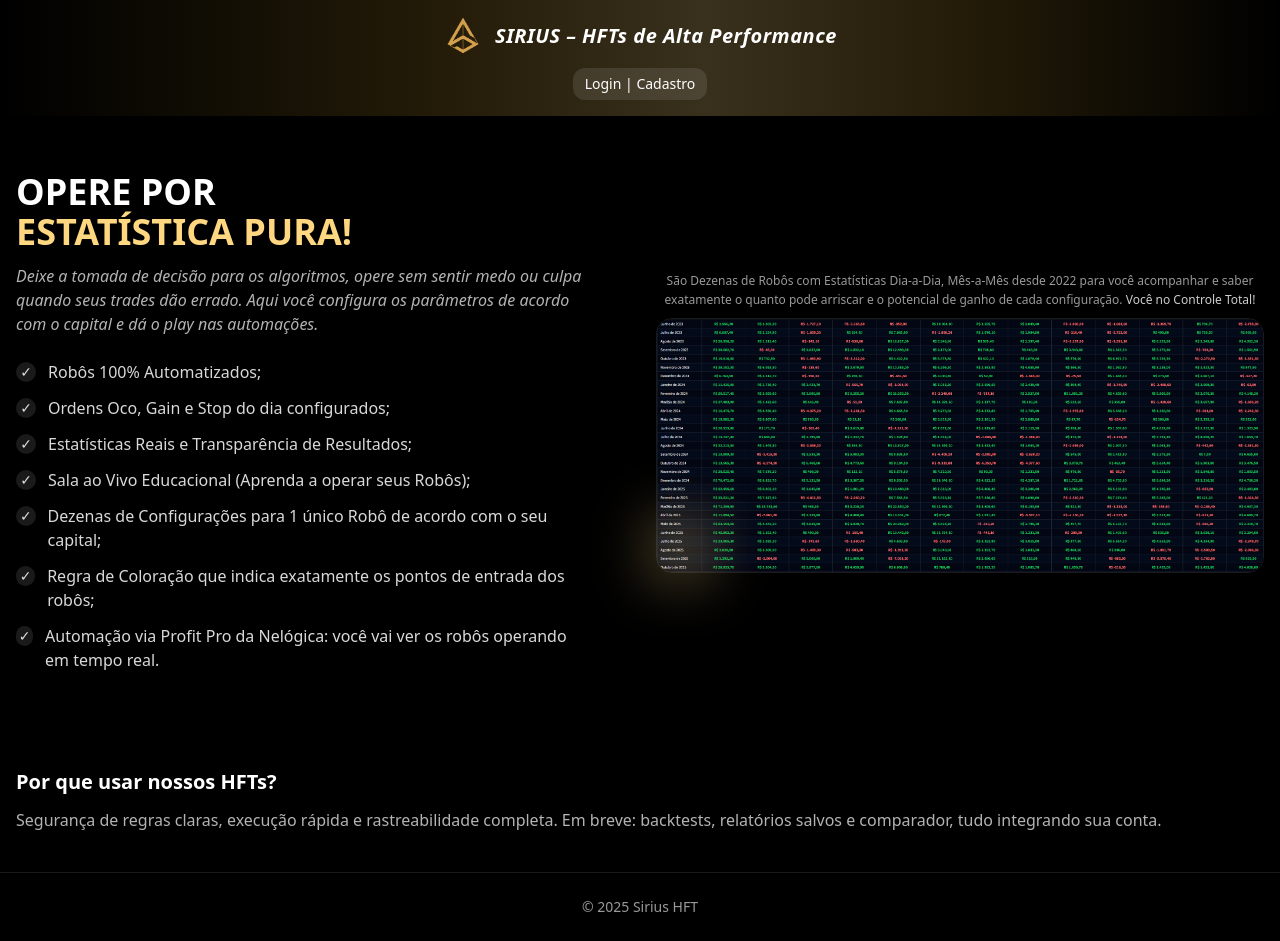
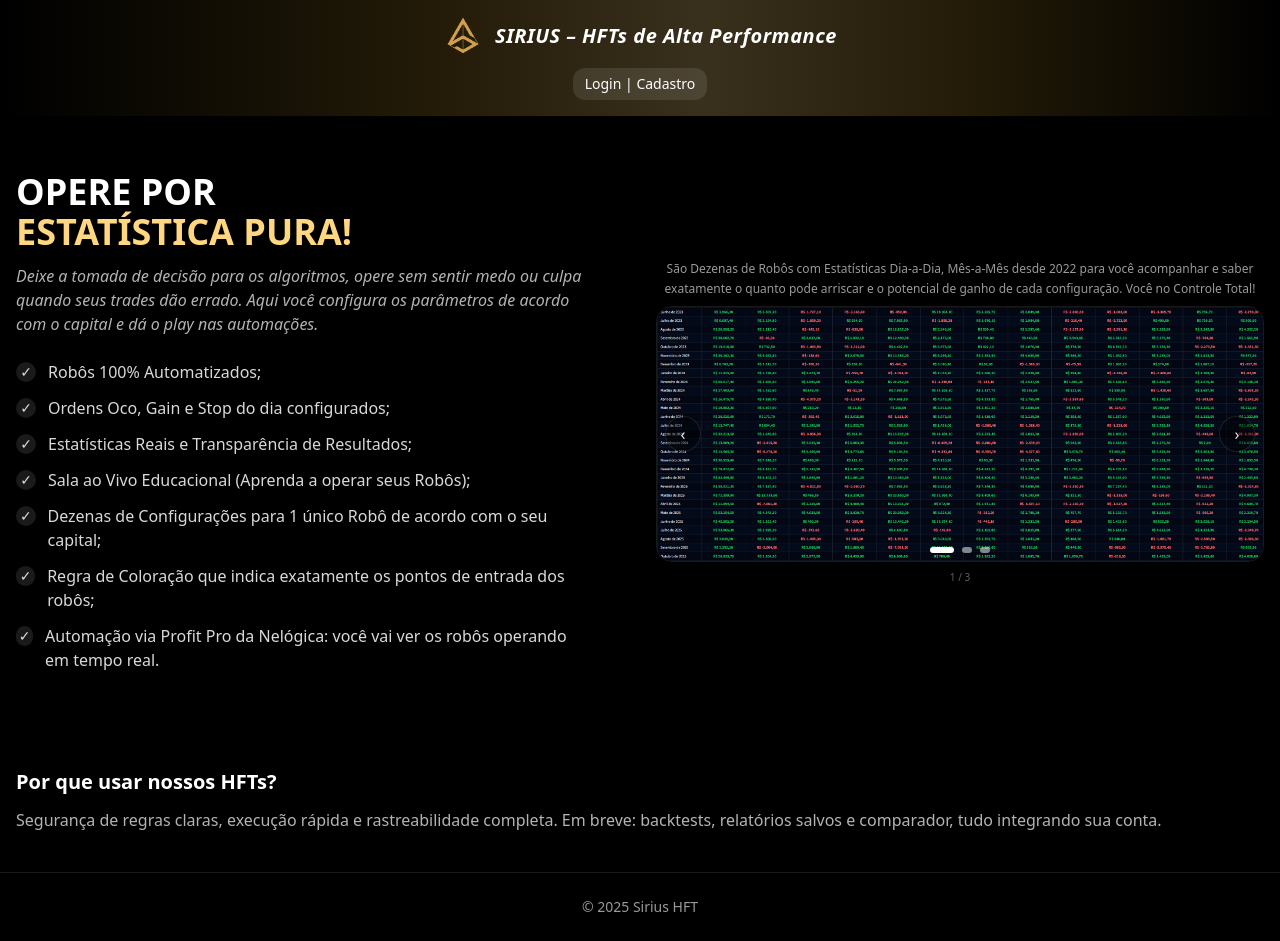
Before and after one commit to zuilliamblue/sirius, a React (Vite) app: page / in a window 1280 px wide. Built offline with nearby package versions, Linux system fonts and the light colour scheme; no server answers.

Commit message:
auto: sync 2025-10-28 20:42:33

```diff
--- a/src/components/HeroHFT.tsx
+++ b/src/components/HeroHFT.tsx
@@ -1,22 +1,65 @@
 // src/components/HeroHFT.tsx
-import { useEffect, useState } from "react";
+import { useEffect, useRef, useState } from "react";
+import { Link } from "react-router-dom";
+
+type Slide = {
+  src: string;
+  alt: string;
+  caption: string;
+};
 
 export default function HeroHFT() {
-  const [open, setOpen] = useState(false);
-  const [zoom, setZoom] = useState(1);
+  // Slides do carrossel (imagens na pasta /public/brand)
+  const slides: Slide[] = [
+    {
+      src: "/brand/backtest.png",
+      alt: "Backtests e estatísticas dos robôs HFT",
+      caption:
+        "São Dezenas de Robôs com Estatísticas Dia-a-Dia, Mês-a-Mês desde 2022 para você acompanhar e saber exatamente o quanto pode arriscar e o potencial de ganho de cada configuração. Você no Controle Total!",
+    },
+    {
+      src: "/brand/robo.png",
+      alt: "Regras de coloração por robô",
+      caption:
+        "Regras de Coloração para cada tipo de Robô, assim você consegue saber exatamente onde ele deve entrar na compra e na venda.",
+    },
+    {
+      src: "/brand/operacao.png",
+      alt: "Operações ao vivo na tela",
+      caption:
+        "Acompanhe os robôs operando ao vivo direto na sua tela, saiba exatamente o que eles estão fazendo e tenha total controle sobre o seu capital.",
+    },
+  ];
 
-  // fecha com ESC
+  const [idx, setIdx] = useState(0);
+  const touchStartX = useRef<number | null>(null);
+
+  const prev = () => setIdx((i) => (i === 0 ? slides.length - 1 : i - 1));
+  const next = () => setIdx((i) => (i === slides.length - 1 ? 0 : i + 1));
+  const go = (i: number) => setIdx(i);
+
+  // Navegação por teclado ← →
   useEffect(() => {
     function onKey(e: KeyboardEvent) {
-      if (e.key === "Escape") setOpen(false);
+      if (e.key === "ArrowLeft") prev();
+      if (e.key === "ArrowRight") next();
     }
     window.addEventListener("keydown", onKey);
     return () => window.removeEventListener("keydown", onKey);
   }, []);
 
-  const inc = () => setZoom((z) => Math.min(3, +(z + 0.25).toFixed(2)));
-  const dec = () => setZoom((z) => Math.max(1, +(z - 0.25).toFixed(2)));
-  const reset = () => setZoom(1);
+  // Swipe simples em mobile
+  function onTouchStart(e: React.TouchEvent) {
+    touchStartX.current = e.touches[0].clientX;
+  }
+  function onTouchEnd(e: React.TouchEvent) {
+    const start = touchStartX.current;
+    if (start == null) return;
+    const end = e.changedTouches[0].clientX;
+    const delta = end - start;
+    if (Math.abs(delta) > 40) (delta > 0 ? prev() : next());
+    touchStartX.current = null;
+  }
 
   return (
     <section className="relative overflow-hidden">
@@ -37,7 +80,7 @@ export default function HeroHFT() {
 
       <div className="max-w-7xl mx-auto px-4 py-10 md:py-14">
         <div className="grid md:grid-cols-2 gap-8 items-center">
-          {/* Texto */}
+          {/* Texto (mantive como antes; sem os CTAs) */}
           <div>
             {/* Título centralizado; “Estatística Pura” na linha de baixo */}
             <h2 className="text-3xl md:text-4xl font-semibold leading-tight text-center md:text-left uppercase">
@@ -84,96 +127,77 @@ export default function HeroHFT() {
                 Automação via Profit Pro da Nelógica: você vai ver os robôs operando em tempo real.
               </li>
             </ul>
-
-
           </div>
 
-          {/* Imagem à direita + legenda centralizada */}
-          <div className="relative">
-            {/* legenda pequena centralizada */}
+          {/* Carrossel à direita */}
+          <div className="relative select-none">
+            {/* Legenda dinâmica centralizada */}
             <p className="text-xs text-white/60 mb-2 leading-relaxed text-center">
-              São Dezenas de Robôs com Estatísticas Dia-a-Dia, Mês-a-Mês desde 2022 para você
-              acompanhar e saber exatamente o quanto pode arriscar e o potencial de ganho de cada
-              configuração. <span className="text-white/80 font-medium">Você no Controle Total!</span>
+              {slides[idx].caption}
             </p>
 
-            {/* Imagem clicável (abre lightbox) */}
-            <button
-              type="button"
-              onClick={() => { setOpen(true); setZoom(1); }}
-              className="block w-full text-left"
-              aria-label="Ampliar imagem de backtests"
-              title="Clique para ampliar"
+            {/* Área do slide */}
+            <div
+              className="relative rounded-2xl border border-white/10 shadow-xl overflow-hidden group"
+              onTouchStart={onTouchStart}
+              onTouchEnd={onTouchEnd}
             >
+              {/* Imagem atual */}
               <img
-                src="/brand/backtest.png"
-                alt="Backtest e resultados dos robôs HFT"
-                className="rounded-2xl border border-white/10 shadow-xl w-full h-auto object-cover transition transform hover:scale-[1.01] cursor-zoom-in"
+                key={slides[idx].src}
+                src={slides[idx].src}
+                alt={slides[idx].alt}
+                className="w-full h-auto object-cover"
                 loading="eager"
               />
-            </button>
 
-            <div className="absolute -bottom-4 -left-4 h-20 w-20 rounded-xl bg-[#ffd780]/20 blur-xl pointer-events-none" />
+              {/* Gradiente nas laterais para destaque das setas */}
+              <div className="pointer-events-none absolute inset-y-0 left-0 w-24 bg-gradient-to-r from-black/30 to-transparent opacity-0 group-hover:opacity-100 transition" />
+              <div className="pointer-events-none absolute inset-y-0 right-0 w-24 bg-gradient-to-l from-black/30 to-transparent opacity-0 group-hover:opacity-100 transition" />
+
+              {/* Setas */}
+              <button
+                type="button"
+                onClick={prev}
+                className="absolute left-2 top-1/2 -translate-y-1/2 h-9 w-9 rounded-full bg-black/40 hover:bg-black/60 border border-white/10 grid place-items-center text-white/90"
+                aria-label="Slide anterior"
+                title="Anterior (←)"
+              >
+                ‹
+              </button>
+              <button
+                type="button"
+                onClick={next}
+                className="absolute right-2 top-1/2 -translate-y-1/2 h-9 w-9 rounded-full bg-black/40 hover:bg-black/60 border border-white/10 grid place-items-center text-white/90"
+                aria-label="Próximo slide"
+                title="Próximo (→)"
+              >
+                ›
+              </button>
+
+              {/* Indicadores (bolinhas) */}
+              <div className="absolute bottom-2 left-0 right-0 flex items-center justify-center gap-2">
+                {slides.map((_, i) => (
+                  <button
+                    key={i}
+                    onClick={() => go(i)}
+                    className={`h-1.5 rounded-full transition-all ${
+                      i === idx ? "w-6 bg-white" : "w-2.5 bg-white/50 hover:bg-white/70"
+                    }`}
+                    aria-label={`Ir para o slide ${i + 1}`}
+                    title={`Slide ${i + 1} de ${slides.length}`}
+                  />
+                ))}
+              </div>
+            </div>
+
+            {/* contador opcional */}
+            <div className="mt-2 text-center text-[10px] text-white/40">
+              {idx + 1} / {slides.length}
+            </div>
           </div>
         </div>
       </div>
-
-      {/* Lightbox / Modal */}
-      {open && (
-        <div
-          className="fixed inset-0 z-50 bg-black/80 backdrop-blur-sm"
-          onClick={() => setOpen(false)}
-        >
-          {/* container para pan/zoom (scroll) */}
-          <div
-            className="absolute inset-0 m-4 md:m-8 lg:m-10 rounded-xl border border-white/10 bg-black/30 overflow-auto"
-            onClick={(e) => e.stopPropagation()} // evita fechar ao clicar na imagem
-          >
-            {/* barra superior com fechar */}
-            <div className="sticky top-0 flex justify-end gap-2 p-2 bg-black/30">
-              <button
-                onClick={dec}
-                className="px-3 py-1.5 rounded-md bg-white/10 hover:bg-white/20 text-sm"
-                title="Diminuir zoom"
-              >
-                −
-              </button>
-              <button
-                onClick={reset}
-                className="px-3 py-1.5 rounded-md bg-white/10 hover:bg-white/20 text-sm"
-                title="Resetar zoom"
-              >
-                100%
-              </button>
-              <button
-                onClick={inc}
-                className="px-3 py-1.5 rounded-md bg-white/10 hover:bg-white/20 text-sm"
-                title="Aumentar zoom"
-              >
-                +
-              </button>
-              <button
-                onClick={() => setOpen(false)}
-                className="ml-2 px-3 py-1.5 rounded-md bg-white/10 hover:bg-white/20 text-sm"
-                title="Fechar (Esc)"
-              >
-                ✕
-              </button>
-            </div>
-
-            {/* imagem com zoom */}
-            <div className="min-h-full w-full grid place-items-center p-3">
-              <img
-                src="/brand/backtest.png"
-                alt="Backtest e resultados dos robôs HFT (ampliado)"
-                className="max-w-[95vw] max-h-[90vh] object-contain select-none"
-                style={{ transform: `scale(${zoom})`, transformOrigin: "center center" }}
-                draggable={false}
-              />
-            </div>
-          </div>
-        </div>
-      )}
     </section>
   );
 }
```
